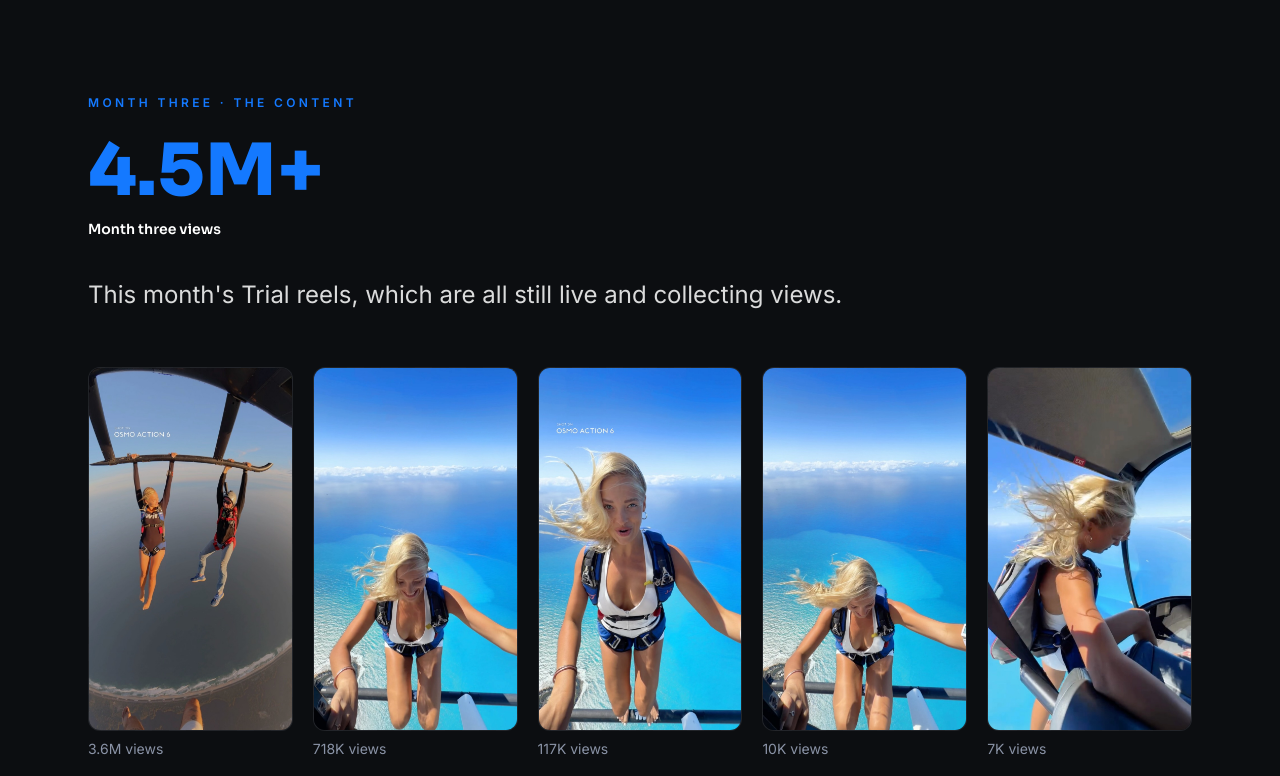
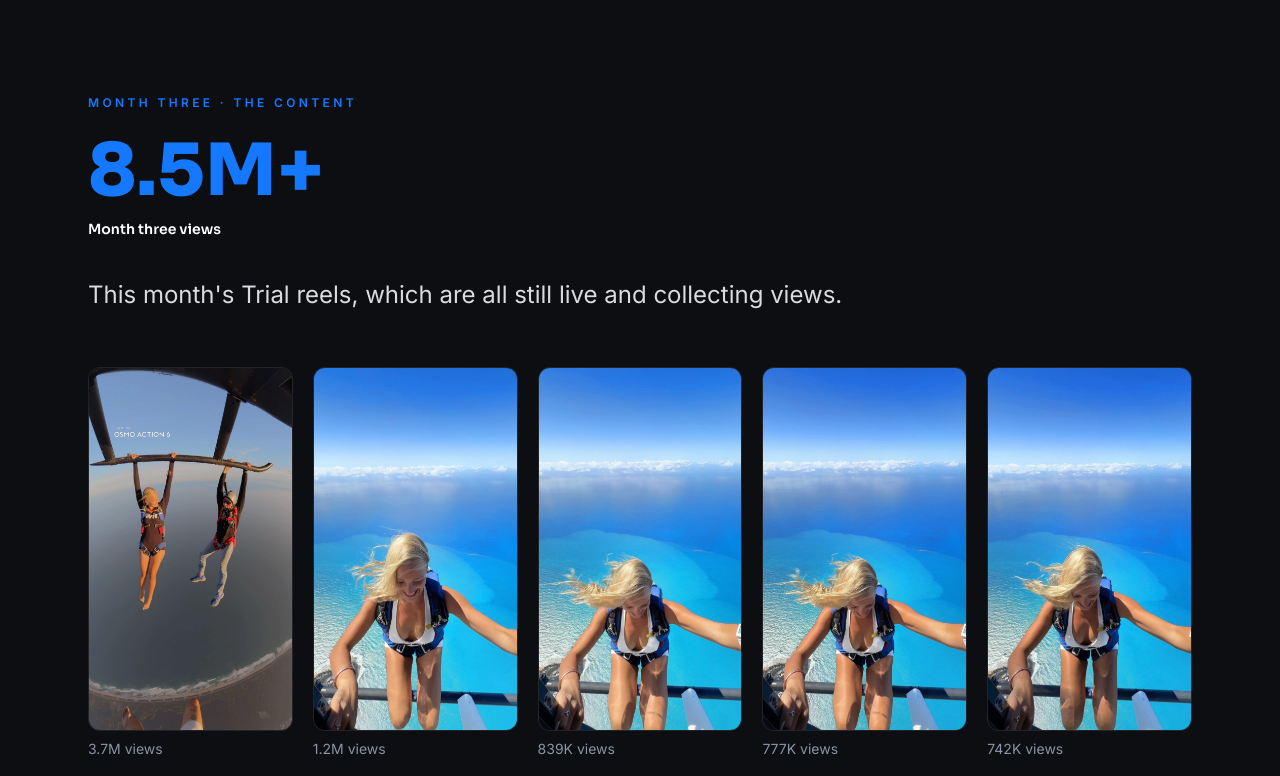
Before and after one commit to callie-rounds-media/1win-recap-month-three, a plain HTML site: page index.html in a window 1280 px wide. Shown: the part 860-1636 px from the top of the page. Drawn offline with nearby package versions, Linux system fonts and the light colour scheme.

Commit message:
Combined Instagram + Facebook views for all three months

```diff
--- a/index.html
+++ b/index.html
@@ -83,7 +83,7 @@ tailwind.config = {
       <h1 class="font-head font-extrabold leading-[0.95] text-5xl sm:text-6xl md:text-7xl tracking-tight">
         CONTENT<br><span class="text-winblue">RECAP.</span>
       </h1>
-      <p class="mt-7 text-base md:text-lg text-mute max-w-xl leading-relaxed">The 1win content from our first three months together has now passed <span class="text-white font-semibold">65 million views</span>.</p>
+      <p class="mt-7 text-base md:text-lg text-mute max-w-xl leading-relaxed">The 1win content from our first three months together has now passed <span class="text-white font-semibold">70 million views</span>.</p>
     </div>
     <div class="reveal">
       <div class="relative rounded-3xl overflow-hidden border border-white/10 aspect-[4/5] shadow-[0_30px_80px_rgba(0,0,0,.55)]">
@@ -183,64 +183,64 @@ const RECAP = {
 
   // Month three feed post goes here once it is live, same shape as monthTwo below.
   monthThree: [],
-  // views = exact play counts, live from Instagram 2026-10-01. Refresh before sending.
+  // views = combined Instagram + Facebook views from Meta Business Suite, 2026-10-01 (matches the app). Refresh before sending.
   monthThreeTrials: [
-    { code: "DdqJVtpStny", views: 3641734, cover: "trial-DdqJVtpStny.jpg" },
-    { code: "Ddp-GObKHQi", views: 116659, cover: "trial-Ddp-GObKHQi.jpg" },
-    { code: "Ddoic-UqiMO", views: 411, cover: "trial-Ddoic-UqiMO.jpg" },
-    { code: "DdkzYctBUpa", views: 5725, cover: "trial-DdkzYctBUpa.jpg" },
-    { code: "DdkycW0zc9E", views: 4088, cover: "trial-DdkycW0zc9E.jpg" },
-    { code: "Ddkx0sNBTYs", views: 4288, cover: "trial-Ddkx0sNBTYs.jpg" },
-    { code: "DdfaIC5BTYO", views: 9944, cover: "trial-DdfaIC5BTYO.jpg" },
-    { code: "DdVlTk3qPL-", views: 6923, cover: "trial-DdVlTk3qPL-.jpg" },
-    { code: "DdTWrI5h7eY", views: 3691, cover: "trial-DdTWrI5h7eY.jpg" },
-    { code: "DdTWGm8hvvA", views: 4453, cover: "trial-DdTWGm8hvvA.jpg" },
-    { code: "DdSzgPHKVlJ", views: 717930, cover: "trial-DdSzgPHKVlJ.jpg" },
+    { code: "DdqJVtpStny", views: 3696834, cover: "trial-DdqJVtpStny.jpg" },
+    { code: "Ddp-GObKHQi", views: 383031, cover: "trial-Ddp-GObKHQi.jpg" },
+    { code: "Ddoic-UqiMO", views: 18411, cover: "trial-Ddoic-UqiMO.jpg" },
+    { code: "DdkzYctBUpa", views: 443409, cover: "trial-DdkzYctBUpa.jpg" },
+    { code: "DdkycW0zc9E", views: 776769, cover: "trial-DdkycW0zc9E.jpg" },
+    { code: "Ddkx0sNBTYs", views: 23244, cover: "trial-Ddkx0sNBTYs.jpg" },
+    { code: "DdfaIC5BTYO", views: 838733, cover: "trial-DdfaIC5BTYO.jpg" },
+    { code: "DdVlTk3qPL-", views: 551568, cover: "trial-DdVlTk3qPL-.jpg" },
+    { code: "DdTWrI5h7eY", views: 229760, cover: "trial-DdTWrI5h7eY.jpg" },
+    { code: "DdTWGm8hvvA", views: 742364, cover: "trial-DdTWGm8hvvA.jpg" },
+    { code: "DdSzgPHKVlJ", views: 1156946, cover: "trial-DdSzgPHKVlJ.jpg" },
   ],
 
   monthTwo: [
     { title: "In feed · 2.3M views", media: "feed-DaTXHC6KiKB.jpg", href: "https://www.instagram.com/reel/DaTXHC6KiKB/" },
   ],
 
-  // views = exact play counts, live from Instagram 2026-10-01. Refresh before sending.
-  monthTwoFeedViews: 2267372,
+  // views = combined Instagram + Facebook views from Meta Business Suite, 2026-10-01 (matches the app). Refresh before sending.
+  monthTwoFeedViews: 2271480,
   trials: [
     { code: "DbrvG5IKJcZ", views: 11746, cover: "trial-DbrvG5IKJcZ.jpg" },
-    { code: "DbzVgh0tUo5", views: 480409, cover: "trial-DbzVgh0tUo5.jpg" },
+    { code: "DbzVgh0tUo5", views: 480550, cover: "trial-DbzVgh0tUo5.jpg" },
     { code: "DbzXNYnqzXe", views: 21185, cover: "trial-DbzXNYnqzXe.jpg" },
-    { code: "DbzYW8xq42F", views: 19338, cover: "trial-DbzYW8xq42F.jpg" },
-    { code: "Dbz0XoThIBp", views: 113577, cover: "trial-Dbz0XoThIBp.jpg" },
-    { code: "Db1Pg96hklF", views: 163109, cover: "trial-Db1Pg96hklF.jpg" },
-    { code: "Db9L90Yq8Ou", views: 36067, cover: "trial-Db9L90Yq8Ou.jpg" },
+    { code: "DbzYW8xq42F", views: 58281, cover: "trial-DbzYW8xq42F.jpg" },
+    { code: "Dbz0XoThIBp", views: 117917, cover: "trial-Dbz0XoThIBp.jpg" },
+    { code: "Db1Pg96hklF", views: 163280, cover: "trial-Db1Pg96hklF.jpg" },
+    { code: "Db9L90Yq8Ou", views: 47774, cover: "trial-Db9L90Yq8Ou.jpg" },
     { code: "DcAbeT3h0nB", views: 10165, cover: "trial-DcAbeT3h0nB.jpg" },
-    { code: "DcbKh29q_wq", views: 104179, cover: "trial-DcbKh29q_wq.jpg" },
-    { code: "DcbKoouqHW5", views: 376178, cover: "trial-DcbKoouqHW5.jpg" },
-    { code: "DcbK4l2K9eW", views: 77368, cover: "trial-DcbK4l2K9eW.jpg" },
+    { code: "DcbKh29q_wq", views: 108707, cover: "trial-DcbKh29q_wq.jpg" },
+    { code: "DcbKoouqHW5", views: 380795, cover: "trial-DcbKoouqHW5.jpg" },
+    { code: "DcbK4l2K9eW", views: 80741, cover: "trial-DcbK4l2K9eW.jpg" },
     { code: "Dcd6bp6KEuh", views: 12099, cover: "trial-Dcd6bp6KEuh.jpg" },
-    { code: "DcimKIFq3vQ", views: 18561, cover: "trial-DcimKIFq3vQ.jpg" },
-    { code: "DcioyCUKXQf", views: 321653, cover: "trial-DcioyCUKXQf.jpg" },
-    { code: "Dcj8Wnvq2B5", views: 25100, cover: "trial-Dcj8Wnvq2B5.jpg" },
+    { code: "DcimKIFq3vQ", views: 25218, cover: "trial-DcimKIFq3vQ.jpg" },
+    { code: "DcioyCUKXQf", views: 327045, cover: "trial-DcioyCUKXQf.jpg" },
+    { code: "Dcj8Wnvq2B5", views: 25190, cover: "trial-Dcj8Wnvq2B5.jpg" },
   ],
 
   monthOne: [
-    { title: "In feed · 8.2M views", views: 8179489, media: "m1feed-DassDgFqgkb.jpg", href: "https://www.instagram.com/reel/DassDgFqgkb/" },
-    { title: "In feed · 1.2M views", views: 1164539, media: "m1feed-DaYielFq3GR.jpg", href: "https://www.instagram.com/reel/DaYielFq3GR/" },
+    { title: "In feed · 8.2M views", views: 8215024, media: "m1feed-DassDgFqgkb.jpg", href: "https://www.instagram.com/reel/DassDgFqgkb/" },
+    { title: "In feed · 1.2M views", views: 1164611, media: "m1feed-DaYielFq3GR.jpg", href: "https://www.instagram.com/reel/DaYielFq3GR/" },
   ],
   monthOneTrials: [
-    { code: "Davkfnjqpt9", views: 1640484, cover: "trial-Davkfnjqpt9.jpg" },
-    { code: "DatgbO6qatS", views: 21289341, cover: "trial-DatgbO6qatS.jpg" },
-    { code: "Datd0CCKepc", views: 9297817, cover: "trial-Datd0CCKepc.jpg" },
-    { code: "DatAb7pKSvS", views: 6192101, cover: "trial-DatAb7pKSvS.jpg" },
-    { code: "Das-mKEqAmv", views: 12118694, cover: "trial-Das-mKEqAmv.jpg" },
+    { code: "Davkfnjqpt9", views: 1647673, cover: "trial-Davkfnjqpt9.jpg" },
+    { code: "DatgbO6qatS", views: 21304244, cover: "trial-DatgbO6qatS.jpg" },
+    { code: "Datd0CCKepc", views: 9298155, cover: "trial-Datd0CCKepc.jpg" },
+    { code: "DatAb7pKSvS", views: 6194097, cover: "trial-DatAb7pKSvS.jpg" },
+    { code: "Das-mKEqAmv", views: 12118711, cover: "trial-Das-mKEqAmv.jpg" },
     { code: "DarFSVsNdu0", views: 13505, cover: "trial-DarFSVsNdu0.jpg" },
-    { code: "DarA-dZNH-V", views: 22109, cover: "trial-DarA-dZNH-V.jpg" },
+    { code: "DarA-dZNH-V", views: 29249, cover: "trial-DarA-dZNH-V.jpg" },
     { code: "DalUvr7qIVM", views: 59731, cover: "trial-DalUvr7qIVM.jpg" },
     { code: "Dai1JpDPfLY", views: 14260, cover: "trial-Dai1JpDPfLY.jpg" },
-    { code: "Daf4jQIKgQY", views: 41564, cover: "trial-Daf4jQIKgQY.jpg" },
+    { code: "Daf4jQIKgQY", views: 864187, cover: "trial-Daf4jQIKgQY.jpg" },
     { code: "DaXwXyhOjxa", views: 18347, cover: "trial-DaXwXyhOjxa.jpg" },
-    { code: "DaXmtl3M0qp", views: 64727, cover: "trial-DaXmtl3M0qp.jpg" },
+    { code: "DaXmtl3M0qp", views: 64842, cover: "trial-DaXmtl3M0qp.jpg" },
     { code: "DaULa3-qVox", views: 134989, cover: "trial-DaULa3-qVox.jpg" },
-    { code: "DaTjHdBKvSh", views: 69272, cover: "trial-DaTjHdBKvSh.jpg" },
+    { code: "DaTjHdBKvSh", views: 69739, cover: "trial-DaTjHdBKvSh.jpg" },
   ],
 };
 
```
